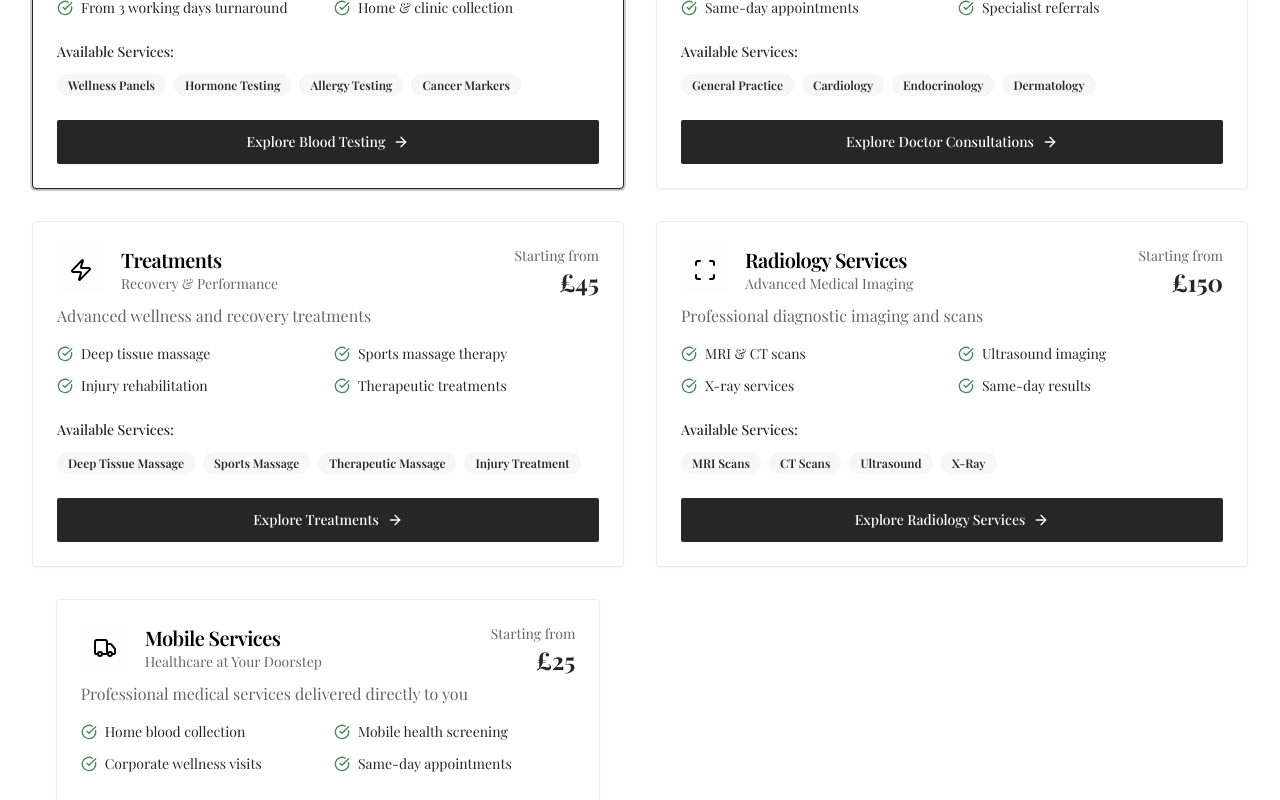
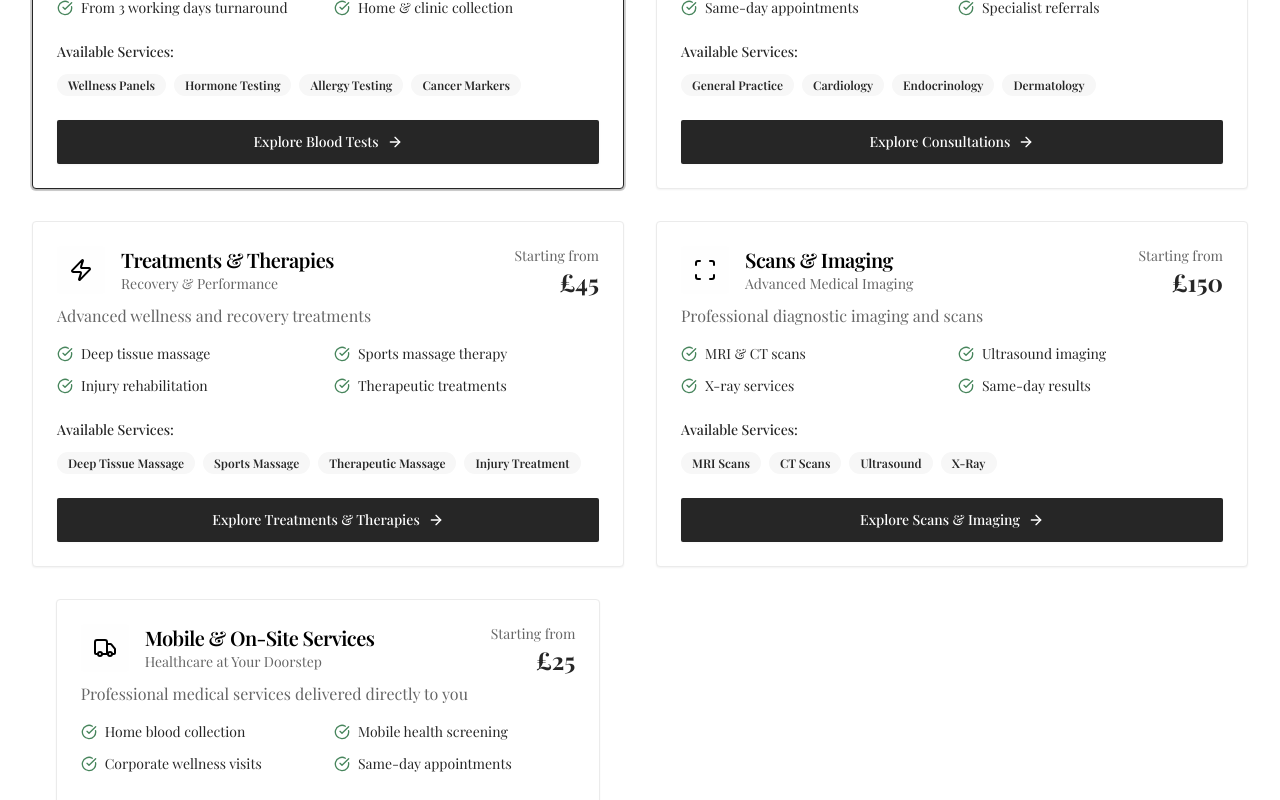
Before and after one commit to Nuvivo-HF-website/nuvivo-health-flow, a React (Vite) app: page / in a window 1280 px wide. Shown: the part 2260-3060 px from the top of the page. Built offline with nearby package versions, Linux system fonts and the light colour scheme.

Commit message:
Code edited in Lovable Code Editor
Edited UI in Lovable

```diff
--- a/src/components/Services.tsx
+++ b/src/components/Services.tsx
@@ -71,7 +71,7 @@ const Services = () => {
   const serviceCategories = [
     {
       icon: TestTube2,
-      title: "Blood Testing",
+      title: "Blood Tests",
       subtitle: "Comprehensive Lab Analysis",
       description: "From basic health checks to advanced wellness panels",
       features: [
@@ -87,7 +87,7 @@ const Services = () => {
     },
     {
       icon: Users,
-      title: "Doctor Consultations",
+      title: "Consultations",
       subtitle: "Expert Medical Advice",
       description: "Connect with verified specialists and GPs",
       features: [
@@ -103,7 +103,7 @@ const Services = () => {
     },
     {
       icon: Zap,
-      title: "Treatments",
+      title: "Treatments & Therapies",
       subtitle: "Recovery & Performance",
       description: "Advanced wellness and recovery treatments",
       features: [
@@ -119,7 +119,7 @@ const Services = () => {
     },
     {
       icon: Scan,
-      title: "Radiology Services",
+      title: "Scans & Imaging",
       subtitle: "Advanced Medical Imaging",
       description: "Professional diagnostic imaging and scans",
       features: [
@@ -135,7 +135,7 @@ const Services = () => {
     },
     {
       icon: Truck,
-      title: "Mobile Services",
+      title: "Mobile & On-Site Services",
       subtitle: "Healthcare at Your Doorstep",
       description: "Professional medical services delivered directly to you",
       features: [
```
